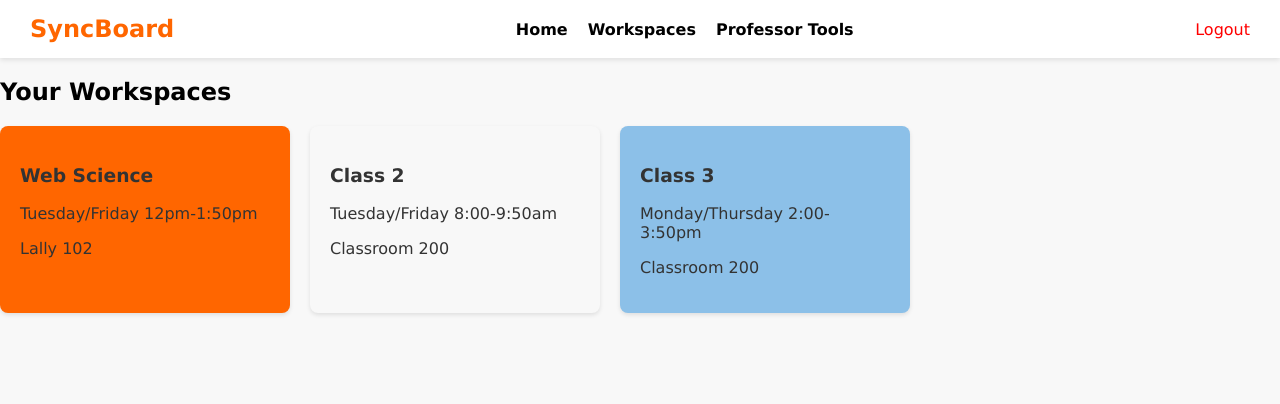
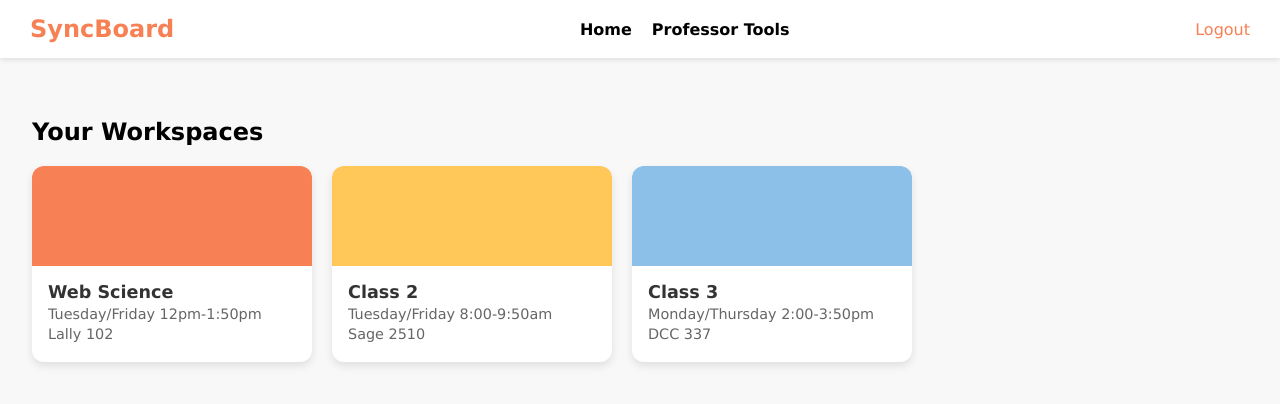
Before and after one commit to jfodera/Syncboard, a website: page project/public/index.html in a window 1280 px wide. Drawn offline with nearby package versions, Linux system fonts and the light colour scheme.

Commit message:
fix styling

```diff
--- a/project/public/components/card.js
+++ b/project/public/components/card.js
@@ -1,18 +1,12 @@
 const Card = ({ title, schedule, location, color }) => {
-    const cardStyle = {
-        backgroundColor: `var(${color})`,
-        padding: "20px",
-        borderRadius: "8px",
-        boxShadow: "0 2px 4px var(--shadow)",
-        width: "250px",
-        color: "#333",
-    };
-
     return (
-        <div style={cardStyle}>
-            <h3>{title}</h3>
-            <p>{schedule}</p>
-            <p>{location}</p>
+        <div className="card">
+            <div className="card-header" style={{ backgroundColor: `var(${color})` }}></div>
+            <div className="card-body">
+                <h3>{title}</h3>
+                <p>{schedule}</p>
+                <p>{location}</p>
+            </div>
         </div>
     );
 };
--- a/project/public/components/navbar.js
+++ b/project/public/components/navbar.js
@@ -4,7 +4,6 @@ const Navbar = () => {
             <div className="logo">SyncBoard</div>
             <div className="menu">
                 <a href="#">Home</a>
-                <a href="#">Workspaces</a>
                 <a href="#">Professor Tools</a>
             </div>
             <div className="logout">Logout</div>
--- a/project/public/components/workspace.js
+++ b/project/public/components/workspace.js
@@ -1,8 +1,8 @@
 const Workspaces = () => {
     const workspaces = [
         { title: "Web Science", schedule: "Tuesday/Friday 12pm-1:50pm", location: "Lally 102", color: "--orange" },
-        { title: "Class 2", schedule: "Tuesday/Friday 8:00-9:50am", location: "Classroom 200", color: "--offwhite" },
-        { title: "Class 3", schedule: "Monday/Thursday 2:00-3:50pm", location: "Classroom 200", color: "--blue" }
+        { title: "Class 2", schedule: "Tuesday/Friday 8:00-9:50am", location: "Sage 2510", color: "--yellow" },
+        { title: "Class 3", schedule: "Monday/Thursday 2:00-3:50pm", location: "DCC 337", color: "--blue" }
     ];
 
     return (
--- a/project/public/style.css
+++ b/project/public/style.css
@@ -1,8 +1,9 @@
 :root {
-    --orange: #ff6600;
+    --orange: #F78154;
     --offwhite: #f8f8f8;
     --shadow: rgba(0, 0, 0, 0.1);
     --blue: #8cc0e8;
+    --yellow: #FFC858;
 }
 
 body {
@@ -10,6 +11,11 @@ body {
     background-color: var(--offwhite);
     margin: 0;
     padding: 0;
+}
+
+h2 {
+    margin-top: 60px;
+    margin-left: 2.5%;
 }
 
 /* nav */
@@ -40,7 +46,7 @@ body {
 }
 
 .logout {
-    color: red;
+    color: var(--orange);
     cursor: pointer;
 }
 
@@ -48,15 +54,38 @@ body {
 .workspaces {
     display: flex;
     gap: 20px;
+    width: 95%;
+    margin-left: 2.5%;
     margin-top: 20px;
 }
 
 /* cards  */
 .card {
-    padding: 20px;
-    border-radius: 8px;
-    box-shadow: 0 2px 4px var(--shadow);
-    width: 250px;
+    width: 280px;
+    border-radius: 12px;
+    overflow: hidden;
+    background: white;
+    box-shadow: 0 4px 8px var(--shadow);
+    font-family: Verdana, sans-serif;
+}
+
+.card-header {
+    height: 100px;
+}
+
+.card-body {
+    padding: 16px;
+}
+
+.card-body h3 {
+    margin: 0;
+    font-size: 1.1rem;
+    font-weight: bold;
     color: #333;
-    background-color: var(--offwhite);
 }
+
+.card-body p {
+    margin: 4px 0;
+    font-size: 0.9rem;
+    color: #666;
+}
```
